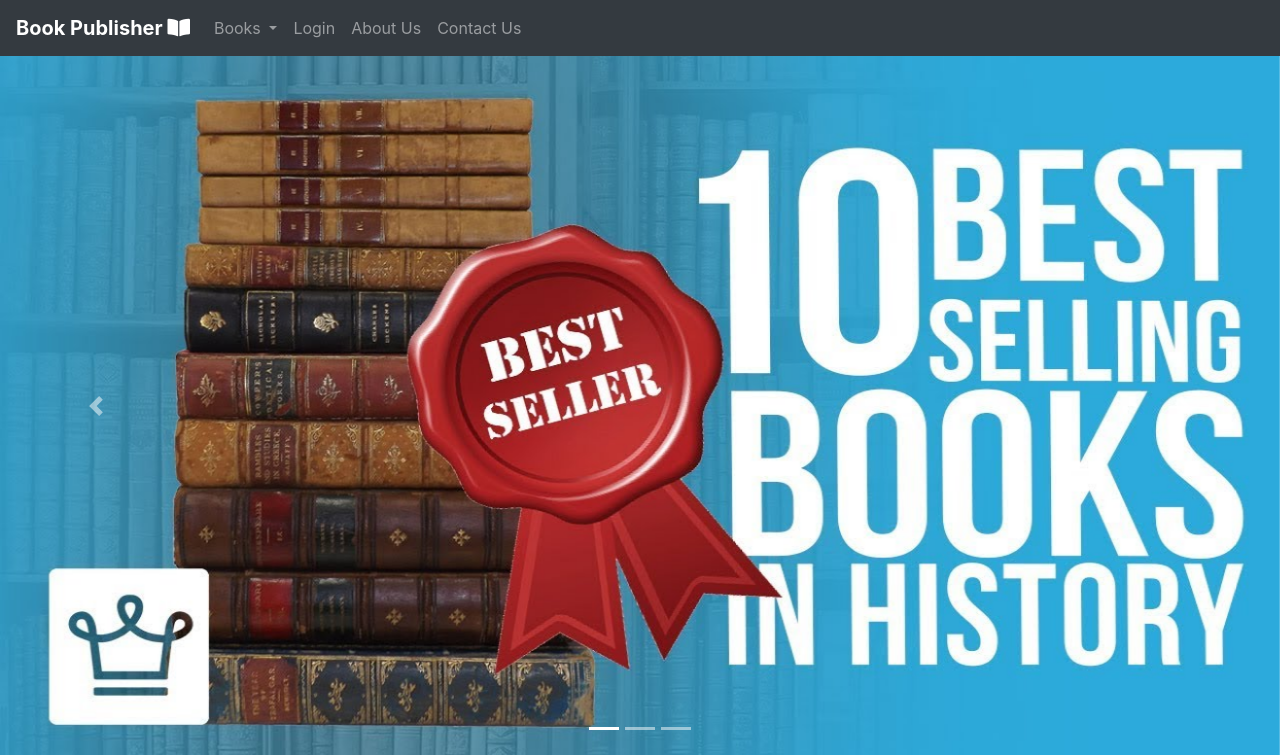
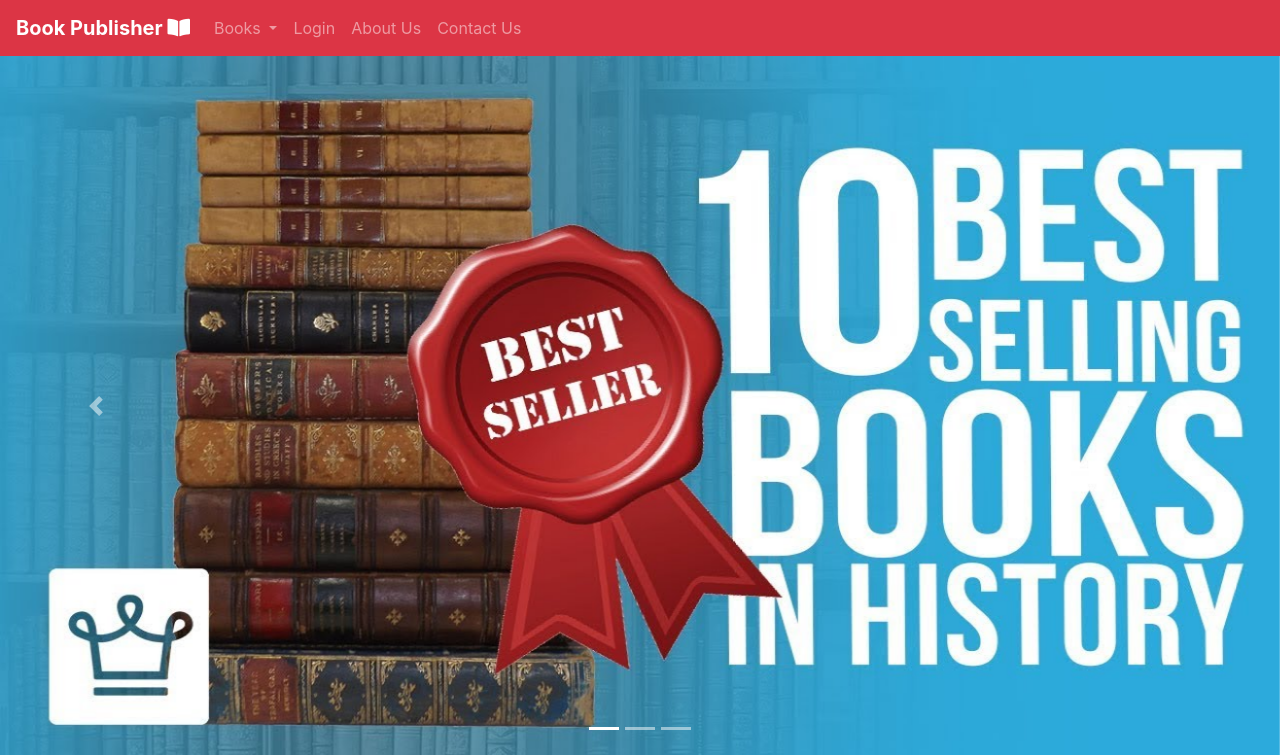
Before and after one commit to JonathanZYZ/App3PD, a PHP site: page /index.php in a window 1280 px wide. Shown: the top 755 px of the page. Run offline with PHP 8.4, Linux system fonts and the light colour scheme.

Commit message:
App 3 commit 7

```diff
--- a/navbar.php
+++ b/navbar.php
@@ -1,5 +1,5 @@
 <script src="js/navbar.js" type="text/javascript"></script>
-<nav class="navbar navbar-expand-md navbar-dark bg-dark">
+<nav class="navbar navbar-expand-md navbar-dark bg-danger">
     <a class="navbar-brand" href="index.php"><strong>Book Publisher <i class="fa fa-book-open" aria-hidden="true"></i></strong></a>
     <button class="navbar-toggler" type="button" data-toggle="collapse" data-target="#navbarSupportedContent" aria-controls="navbarSupportedContent" aria-expanded="false" aria-label="Toggle navigation">
         <span class="navbar-toggler-icon"><i class="fa fa-bars" aria-hidden="true"></i></span>
```
